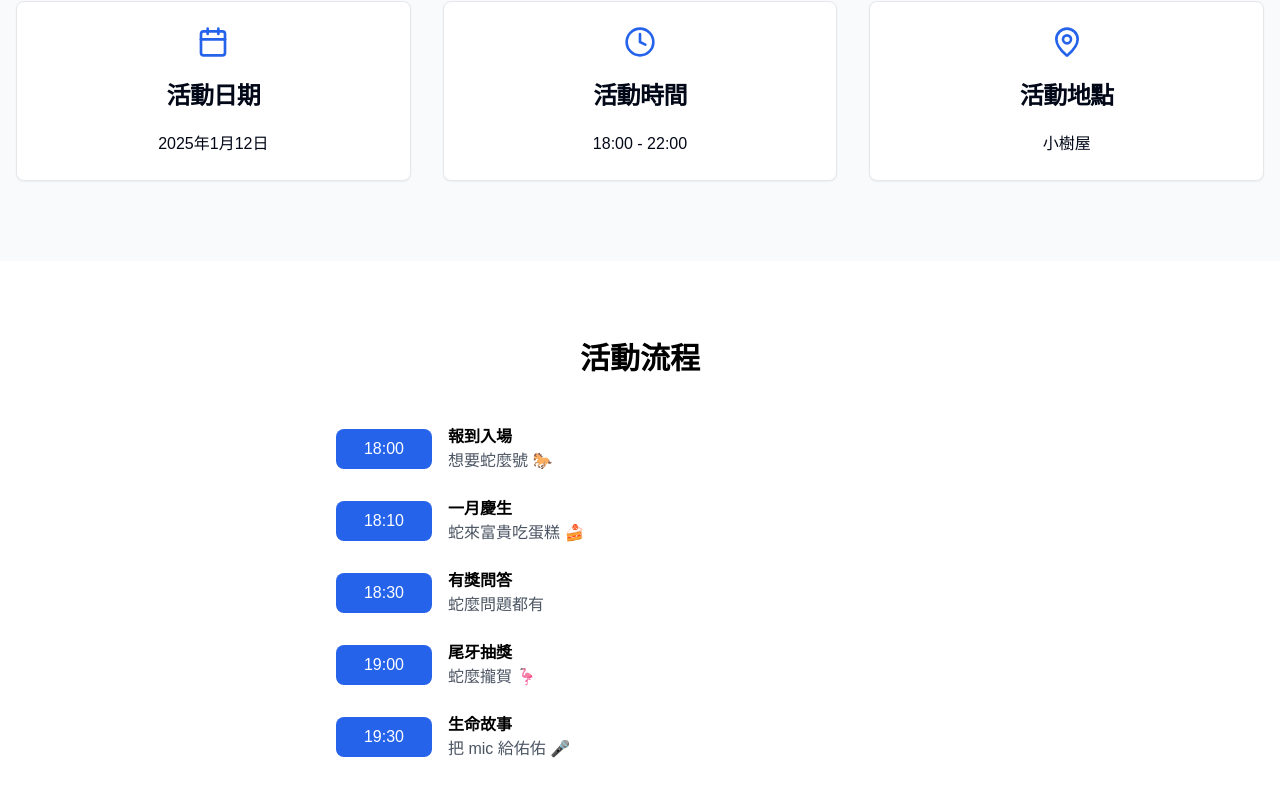
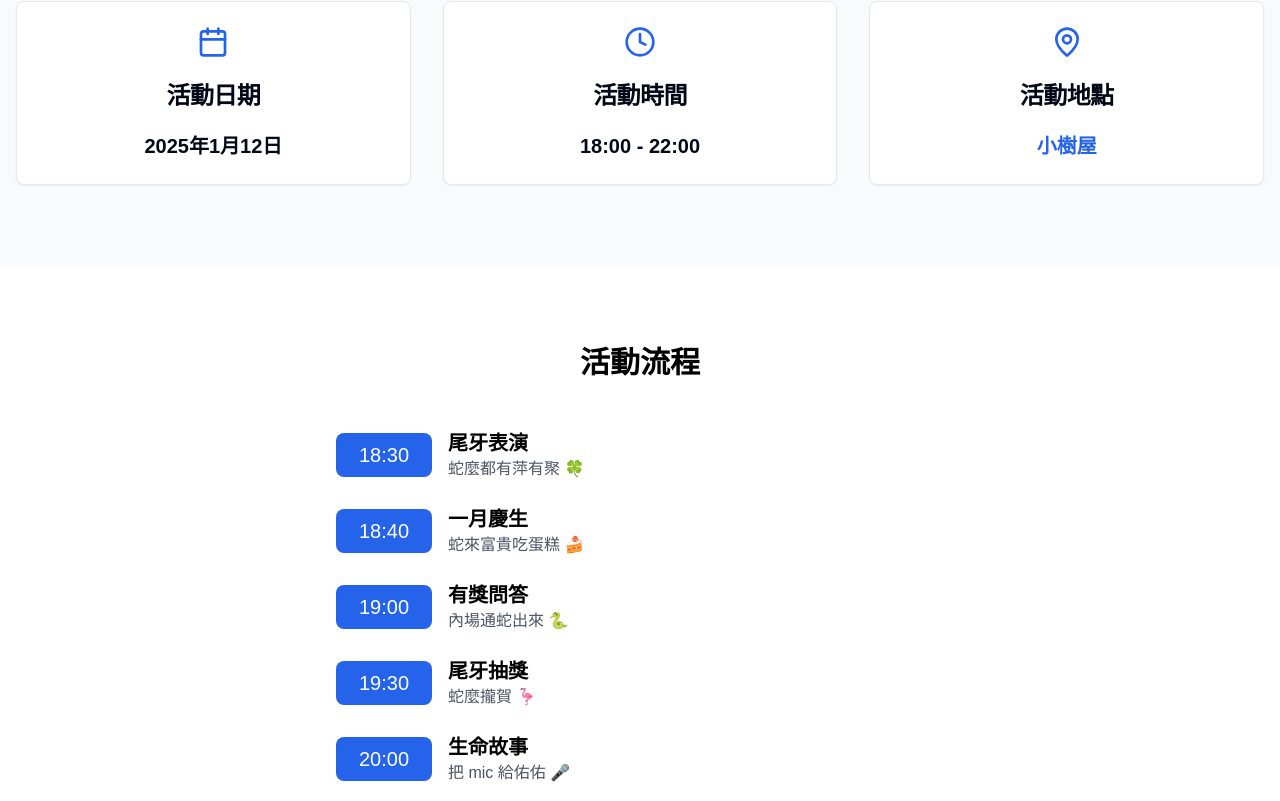
Before and after one commit to Russelllin7789/yearly-event, a Next.js app: page / in a window 1280 px wide. Shown: the part 519-1320 px from the top of the page. Built offline with nearby package versions, Linux system fonts and the light colour scheme.

Commit message:
correct some page styles

```diff
--- a/src/app/page.tsx
+++ b/src/app/page.tsx
@@ -6,7 +6,12 @@ import { Calendar, Clock, MapPin, ChevronDown, ChevronUp } from "lucide-react";
 import { Card, CardContent, CardHeader, CardTitle } from "@/components/ui/card";
 
 export default function EventPage() {
+  const [isLoggedIn, setIsLoggedIn] = useState(true);
   const [isMenuOpen, setIsMenuOpen] = useState(false);
+
+  if (!isLoggedIn) {
+    return <div>You have not logged in!</div>;
+  }
 
   return (
     <div className="min-h-screen bg-white">
@@ -38,7 +43,7 @@ export default function EventPage() {
               href="#about"
               className="hover:text-blue-600 text-black font-semibold hover:transform hover:scale-110 transition-transform duration-300"
             >
-              關於活動
+              活動資訊
             </a>
             <a
               href="#schedule"
@@ -58,7 +63,7 @@ export default function EventPage() {
           <div className="md:hidden bg-white border-t">
             <div className="container mx-auto px-4 py-2 flex flex-col space-y-2">
               <a href="#about" className="py-2 hover:text-blue-600 text-black">
-                關於活動
+                活動資訊
               </a>
               <a
                 href="#schedule"
@@ -77,7 +82,7 @@ export default function EventPage() {
       {/* 主視覺區域 */}
       <header className="pt-16 bg-gradient-to-r from-blue-500 to-purple-600 text-white">
         <div className="container mx-auto px-4 py-20 text-center">
-          <h1 className="text-4xl md:text-6xl font-bold mb-6">
+          <h1 className="text-2xl md:text-6xl font-bold mb-6">
             ✧蛇來好彩頭，福氣好年冬✧
           </h1>
           <Link
@@ -102,7 +107,7 @@ export default function EventPage() {
                 <CardTitle className="text-center">活動日期</CardTitle>
               </CardHeader>
               <CardContent className="text-center">
-                <p>2025年1月12日</p>
+                <p className="font-bold text-xl">2025年1月12日</p>
               </CardContent>
             </Card>
             <Card>
@@ -111,7 +116,7 @@ export default function EventPage() {
                 <CardTitle className="text-center">活動時間</CardTitle>
               </CardHeader>
               <CardContent className="text-center">
-                <p>18:00 - 22:00</p>
+                <p className="font-bold text-xl">18:00 - 22:00</p>
               </CardContent>
             </Card>
             <Card>
@@ -120,7 +125,13 @@ export default function EventPage() {
                 <CardTitle className="text-center">活動地點</CardTitle>
               </CardHeader>
               <CardContent className="text-center">
-                <p>小樹屋</p>
+                <a
+                  href="https://maps.app.goo.gl/hehuyfgLVE6TPjvv6"
+                  target="_blank"
+                  className="text-blue-600 hover:underline text-xl font-bold"
+                >
+                  小樹屋
+                </a>
               </CardContent>
             </Card>
           </div>
@@ -136,47 +147,47 @@ export default function EventPage() {
           <div className="max-w-3xl mx-auto">
             <div className="space-y-6">
               <div className="flex items-center justify-start pl-10 md:pl-20">
-                <div className="bg-blue-600 text-white px-4 py-2 rounded-lg mr-4 w-24 text-center">
-                  18:00
+                <div className="bg-blue-600 text-white px-4 py-2 rounded-lg mr-4 w-24 text-center text-xl">
+                  18:30
                 </div>
                 <div>
-                  <h3 className="font-semibold text-black">報到入場</h3>
-                  <p className="text-gray-600">想要蛇麼號 🐎</p>
+                  <h3 className="font-semibold text-black text-xl">尾牙表演</h3>
+                  <p className="text-gray-600">蛇麼都有萍有聚 🍀</p>
                 </div>
               </div>
               <div className="flex items-center justify-start pl-10 md:pl-20">
-                <div className="bg-blue-600 text-white px-4 py-2 rounded-lg mr-4 w-24 text-center">
-                  18:10
+                <div className="bg-blue-600 text-white px-4 py-2 rounded-lg mr-4 w-24 text-center text-xl">
+                  18:40
                 </div>
                 <div>
-                  <h3 className="font-semibold text-black">一月慶生</h3>
+                  <h3 className="font-semibold text-black text-xl">一月慶生</h3>
                   <p className="text-gray-600">蛇來富貴吃蛋糕 🍰</p>
                 </div>
               </div>
               <div className="flex items-center justify-start pl-10 md:pl-20">
-                <div className="bg-blue-600 text-white px-4 py-2 rounded-lg mr-4 w-24 text-center">
-                  18:30
+                <div className="bg-blue-600 text-white px-4 py-2 rounded-lg mr-4 w-24 text-center text-xl">
+                  19:00
                 </div>
                 <div>
-                  <h3 className="font-semibold text-black">有獎問答</h3>
-                  <p className="text-gray-600">蛇麼問題都有</p>
+                  <h3 className="font-semibold text-black text-xl">有獎問答</h3>
+                  <p className="text-gray-600">內場通蛇出來 🐍</p>
                 </div>
               </div>
               <div className="flex items-center justify-start pl-10 md:pl-20">
-                <div className="bg-blue-600 text-white px-4 py-2 rounded-lg mr-4 w-24 text-center">
-                  19:00
+                <div className="bg-blue-600 text-white px-4 py-2 rounded-lg mr-4 w-24 text-center text-xl">
+                  19:30
                 </div>
                 <div>
-                  <h3 className="font-semibold text-black">尾牙抽獎</h3>
+                  <h3 className="font-semibold text-black text-xl">尾牙抽獎</h3>
                   <p className="text-gray-600">蛇麼攏賀 🦩</p>
                 </div>
               </div>
               <div className="flex items-center justify-start pl-10 md:pl-20">
-                <div className="bg-blue-600 text-white px-4 py-2 rounded-lg mr-4 w-24 text-center">
-                  19:30
+                <div className="bg-blue-600 text-white px-4 py-2 rounded-lg mr-4 w-24 text-center text-xl">
+                  20:00
                 </div>
                 <div>
-                  <h3 className="font-semibold text-black">生命故事</h3>
+                  <h3 className="font-semibold text-black text-xl">生命故事</h3>
                   <p className="text-gray-600">把 mic 給佑佑 🎤</p>
                 </div>
               </div>
```
